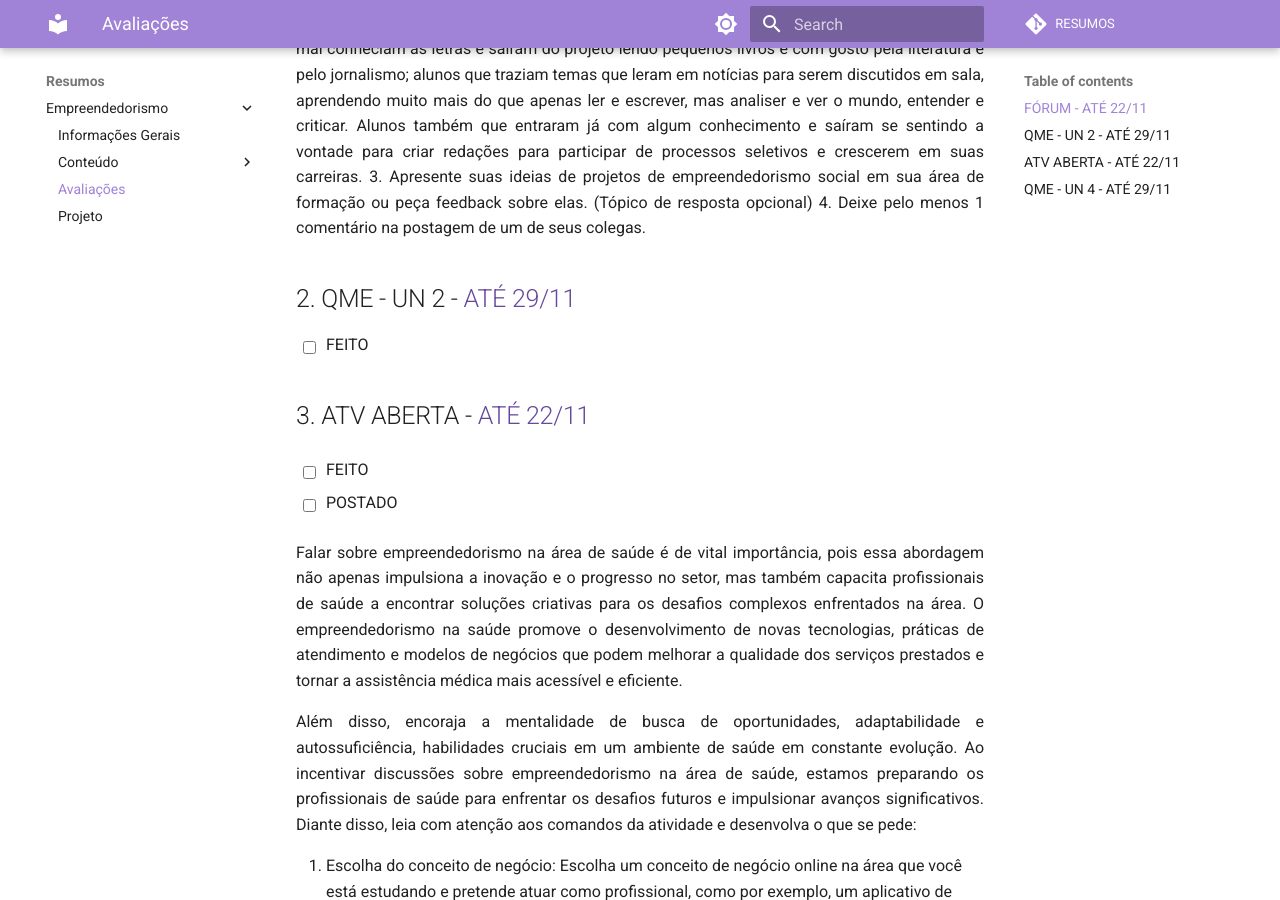
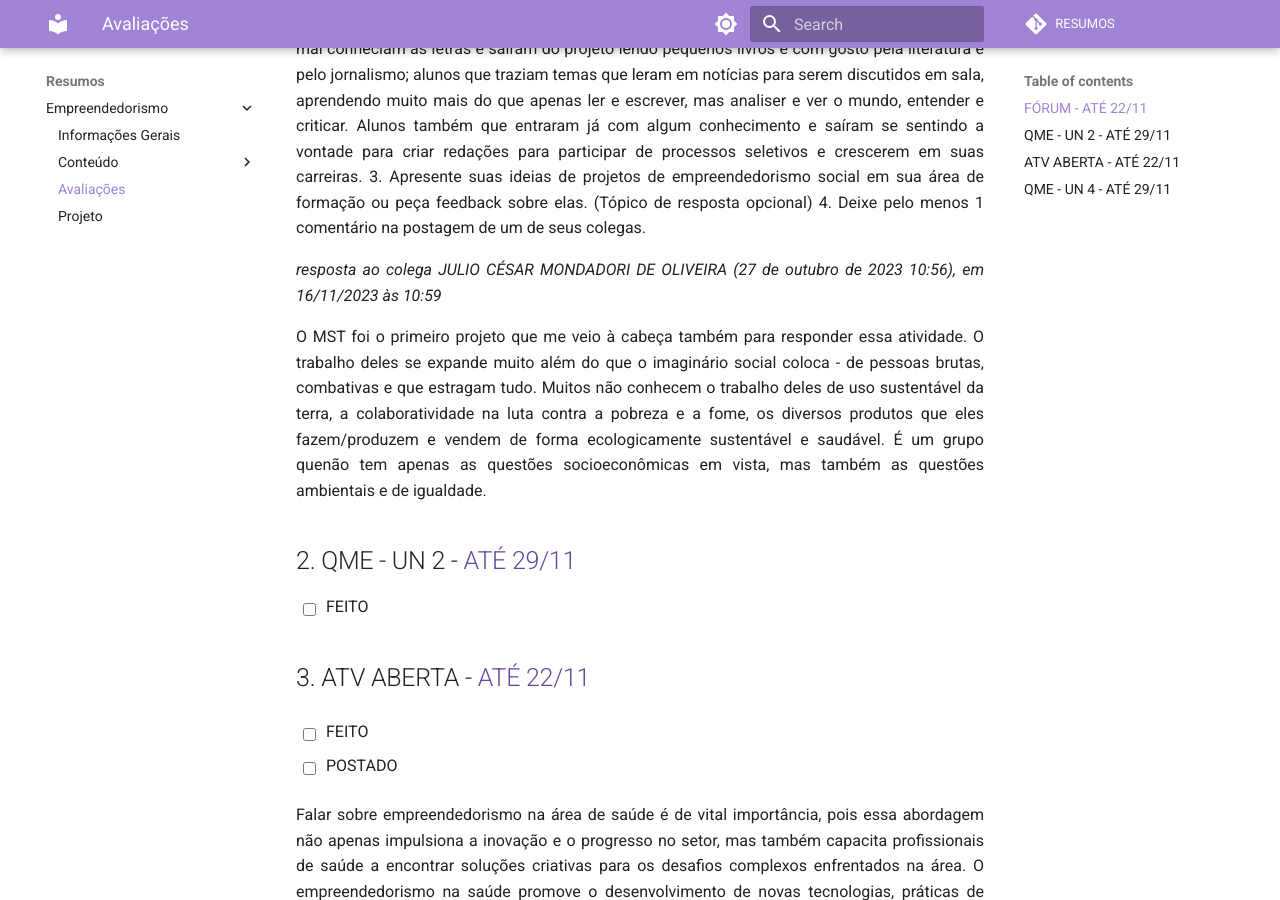
Before and after one commit to luhm/empreendedorismo, an MkDocs documentation site: the page built from docs/empreendedorismo/emp_avaliacoes.md, in a window 1280 px wide and 900 px high, scrolled down 1434 px. Built offline with MkDocs 1.6.1 and Material for MkDocs 9.7.7, drawn with Linux system fonts in a browser that asks for light colours; comment, search, counter and statistics services are not loaded.

Commit message:
Update emp_avaliacoes.md

```diff
--- a/docs/empreendedorismo/emp_avaliacoes.md
+++ b/docs/empreendedorismo/emp_avaliacoes.md
@@ -22,6 +22,11 @@ _Postado em 12/11/2023, às 11:52_
    Apesar de ser um projeto social em sua essência, o Projeto Alfa se tornou um empreendimento na medida que foi se tornando polo de capacitação de voluntários que tivessem interesse em abrir seus proprios polos de leitura e escrita em regiões que sentiam ou percebiam a demanda, bem como foi capacitando os alunos a serem agentes de mudança da sua propria vida. Presenciei alunos que mal conheciam as letras e saíram do projeto lendo pequenos livros e com gosto pela literatura e pelo jornalismo; alunos que traziam temas que leram em notícias para serem discutidos em sala, aprendendo muito mais do que apenas ler e escrever, mas analiser e ver o mundo, entender e criticar. Alunos também que entraram já com algum conhecimento e saíram se sentindo a vontade para criar redações para participar de processos seletivos e crescerem em suas carreiras.
 3. Apresente suas ideias de projetos de empreendedorismo social em sua área de formação ou peça feedback sobre elas. (Tópico de resposta opcional)
 4. Deixe pelo menos 1 comentário na postagem de um de seus colegas.
+
+_resposta ao colega JULIO CÉSAR MONDADORI DE OLIVEIRA (27 de outubro de 2023 10:56), em 16/11/2023 às 10:59_
+
+O MST foi o primeiro projeto que me veio à cabeça também para responder essa atividade. O trabalho deles se expande muito além do que o imaginário social coloca - de pessoas brutas, combativas e que estragam tudo. Muitos não conhecem o trabalho deles de uso sustentável da terra, a colaboratividade na luta contra a pobreza e a fome, os diversos produtos que eles fazem/produzem e vendem de forma ecologicamente sustentável e saudável. É um grupo quenão tem apenas as questões socioeconômicas em vista, mas também as questões ambientais e de igualdade.
+
 
 ## QME - UN 2 - <span style="color:#66489D">ATÉ 29/11</span>
 
```
